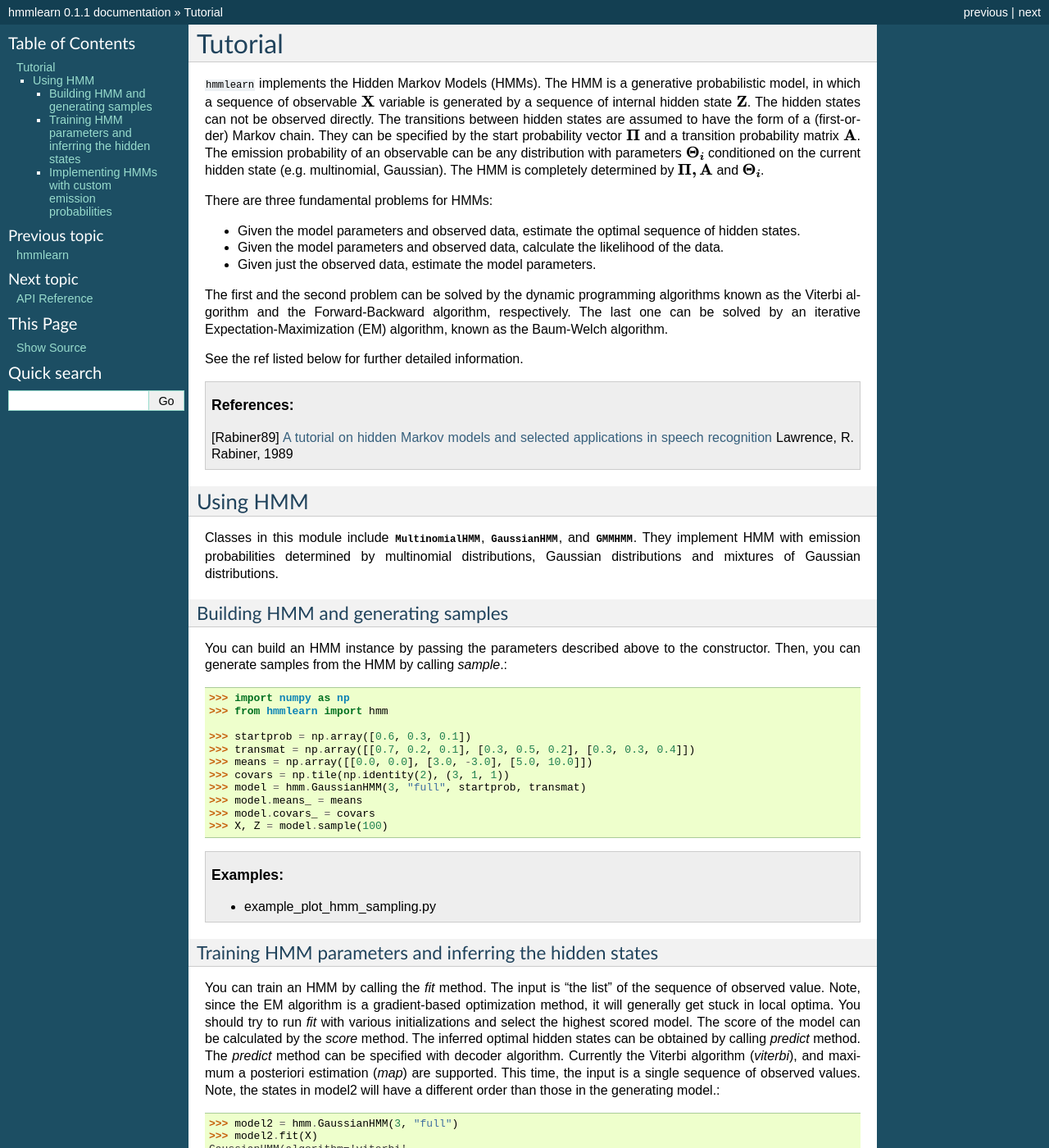
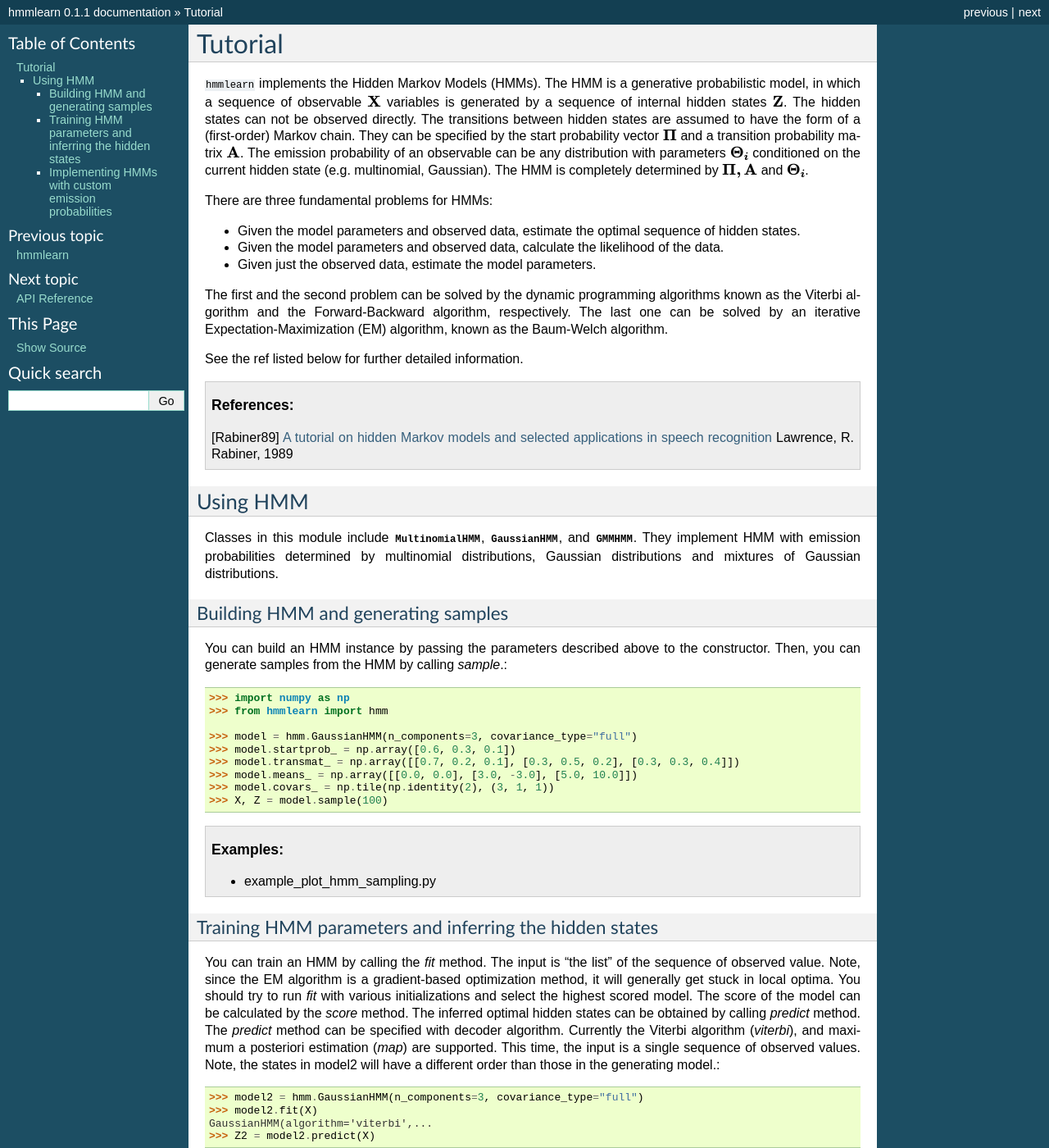
Before and after one commit to hmmlearn/hmmlearn, a Sphinx documentation site: the page built from doc/tutorial.rst, in a window 1280 px wide and 1400 px high. Shown: the whole window at 82% size. Built offline with Sphinx 7.4.7, drawn with Linux system fonts in a browser that asks for light colours.

Commit message:
DOC use new API in tutorial.rst and examples

```diff
--- a/doc/tutorial.rst
+++ b/doc/tutorial.rst
@@ -9,8 +9,8 @@ Tutorial
 
 ``hmmlearn`` implements the Hidden Markov Models (HMMs).
 The HMM is a generative probabilistic model, in which a sequence of observable
-:math:`\mathbf{X}` variable is generated by a sequence of internal hidden
-state :math:`\mathbf{Z}`. The hidden states can not be observed directly.
+:math:`\mathbf{X}` variables is generated by a sequence of internal hidden
+states :math:`\mathbf{Z}`. The hidden states can not be observed directly.
 The transitions between hidden states are assumed to have the form of a
 (first-order) Markov chain. They can be specified by the start probability
 vector :math:`\boldsymbol{\Pi}` and a transition probability matrix
@@ -64,13 +64,11 @@ constructor. Then, you can generate samples from the HMM by calling `sample`.::
     >>> import numpy as np
     >>> from hmmlearn import hmm
 
-    >>> startprob = np.array([0.6, 0.3, 0.1])
-    >>> transmat = np.array([[0.7, 0.2, 0.1], [0.3, 0.5, 0.2], [0.3, 0.3, 0.4]])
-    >>> means = np.array([[0.0, 0.0], [3.0, -3.0], [5.0, 10.0]])
-    >>> covars = np.tile(np.identity(2), (3, 1, 1))
-    >>> model = hmm.GaussianHMM(3, "full", startprob, transmat)
-    >>> model.means_ = means
-    >>> model.covars_ = covars
+    >>> model = hmm.GaussianHMM(n_components=3, covariance_type="full")
+    >>> model.startprob_ = np.array([0.6, 0.3, 0.1])
+    >>> model.transmat_ = np.array([[0.7, 0.2, 0.1], [0.3, 0.5, 0.2], [0.3, 0.3, 0.4]])
+    >>> model.means_ = np.array([[0.0, 0.0], [3.0, -3.0], [5.0, 10.0]])
+    >>> model.covars_ = np.tile(np.identity(2), (3, 1, 1))
     >>> X, Z = model.sample(100)
 
 .. topic:: Examples:
@@ -92,7 +90,7 @@ estimation (`map`) are supported.
 This time, the input is a single sequence of observed values.  Note, the states
 in model2 will have a different order than those in the generating model.::
 
-    >>> model2 = hmm.GaussianHMM(3, "full")
+    >>> model2 = hmm.GaussianHMM(n_components=3, covariance_type="full")
     >>> model2.fit(X) # doctest: +ELLIPSIS, +NORMALIZE_WHITESPACE
     GaussianHMM(algorithm='viterbi',...
     >>> Z2 = model2.predict(X)
```
Also changed, not shown: 2 other files.
